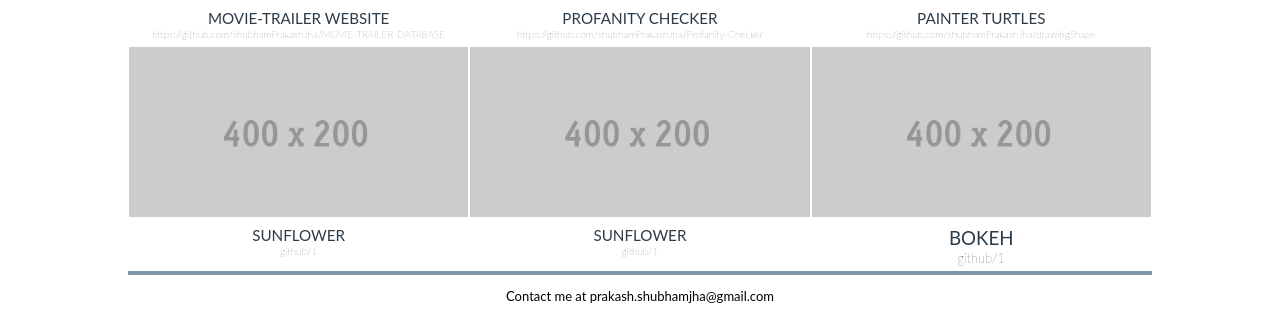
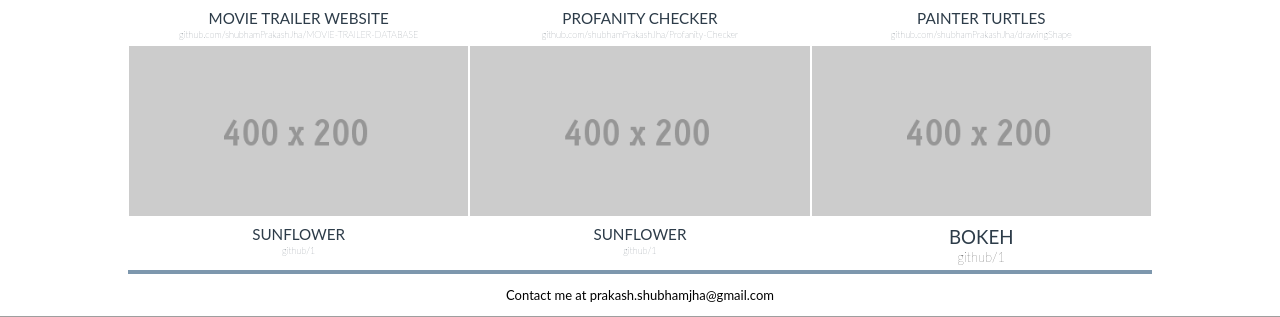
Before and after one commit to shubhamPrakashJha/Portfolio, a PHP site: page / in a window 1280 px wide. Shown: the part 1214-1531 px from the top of the page. Run offline with PHP 8.4, Linux system fonts and the light colour scheme.

Commit message:
fixing minor bugs

```diff
--- a/CSS/main.css
+++ b/CSS/main.css
@@ -91,7 +91,7 @@ article h3{
 }
 
 
-@media screen and (min-width: 425px){
+@media screen and (min-width: 768px){
     .container{
         display: inline-flex;
         flex-wrap: wrap;
@@ -128,7 +128,7 @@ figcaption h1{
 }
 
 figcaption p{
-  font-size: x-small;
+  font-size: 70%;
 }
 a{
     text-decoration: none;
--- a/index.html
+++ b/index.html
@@ -34,8 +34,8 @@
                 <a href="https://github.com/shubhamPrakashJha/MOVIE-TRAILER-DATABASE" target="_blank">
                   <img src="image/Trailerdb.png" alt="project">
                   <figcaption>
-                      <h1>MOVIE-TRAILER WEBSITE</h1>
-                      <p>https://github.com/shubhamPrakashJha/MOVIE-TRAILER-DATABASE</p>
+                      <h1>MOVIE TRAILER WEBSITE</h1>
+                      <p>github.com/shubhamPrakashJha/MOVIE-TRAILER-DATABASE</p>
                   </figcaption>
                 </a>
               </figure>
@@ -46,7 +46,7 @@
                     <img src="image/Profanity.png" alt="project">
                     <figcaption>
                         <h1>PROFANITY CHECKER</h1>
-                        <p>https://github.com/shubhamPrakashJha/Profanity-Checker</p>
+                        <p>github.com/shubhamPrakashJha/Profanity-Checker</p>
                     </figcaption>
                   </a>
                 </figure>
@@ -57,7 +57,7 @@
                     <img src="image/Turtle.png" alt="project">
                     <figcaption>
                         <h1>PAINTER TURTLES</h1>
-                        <p>https://github.com/shubhamPrakashJha/drawingShape</p>
+                        <p>github.com/shubhamPrakashJha/drawingShape</p>
                     </figcaption>
                   </a>
                 </figure>
```
